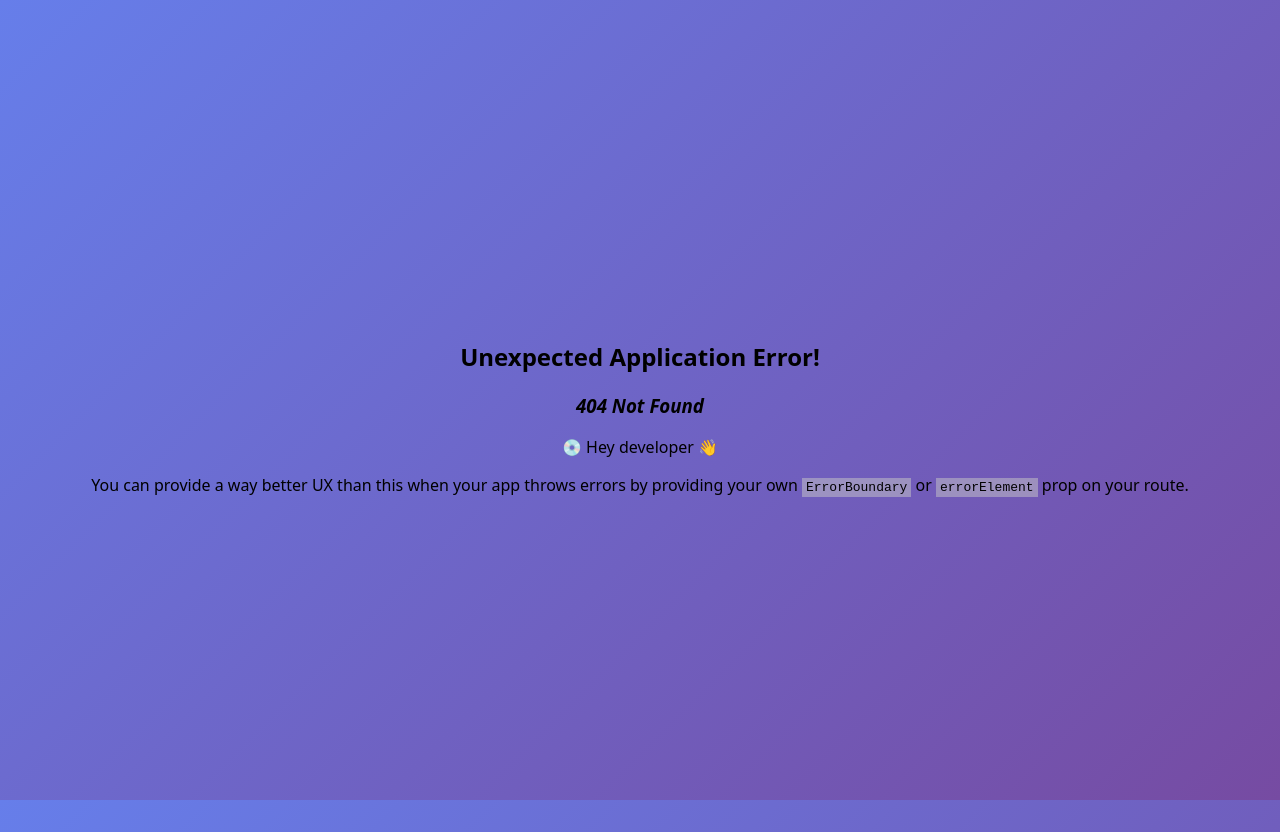
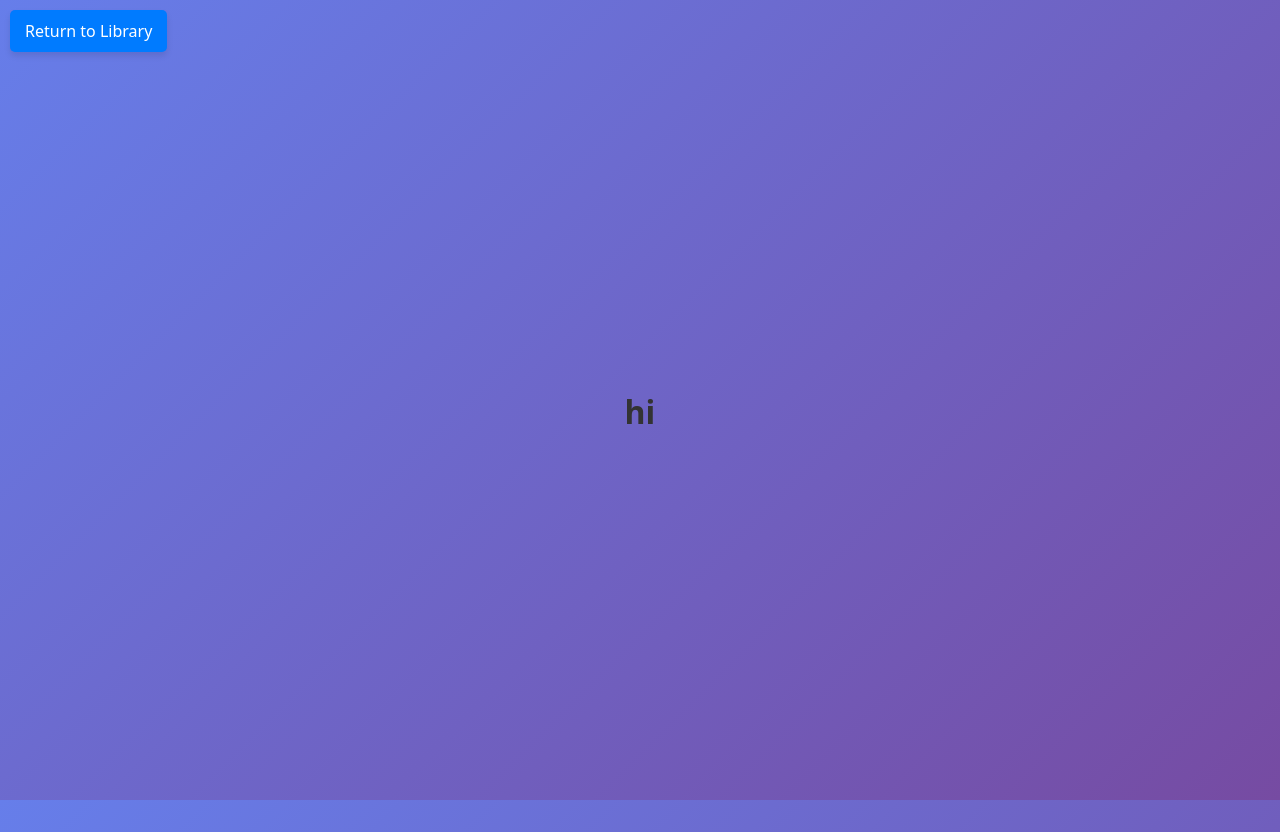
Before and after one commit to DanielFreeman068/react_components, a React (Create React App) app: page /footer in a window 1280 px wide. Before the commit this address had no page. Built offline with nearby package versions, Linux system fonts and the light colour scheme.

Commit message:
basic setup to start my footer component

```diff
--- a/src/index.js
+++ b/src/index.js
@@ -3,6 +3,7 @@ import ReactDOM from 'react-dom/client';
 import './pages/css/index.css';
 import App from './pages/App.jsx';
 import Profile from './pages/profile-card.jsx'
+import Footer from './pages/footer.jsx'
 // Import necessary components for routing
 import { createBrowserRouter, RouterProvider } from 'react-router-dom';
 
@@ -10,6 +11,7 @@ import { createBrowserRouter, RouterProvider } from 'react-router-dom';
 const router = createBrowserRouter([
   { path: '/', element: <App /> },
   { path: '/profile-card', element: <Profile /> },
+  { path: '/footer', element: <Footer /> },
   // Add more routes as needed
 ])
 
--- a/src/pages/App.jsx
+++ b/src/pages/App.jsx
@@ -4,7 +4,7 @@ function App() {
       <h1>React Components Library</h1>
       <div class="components-grid">
         <div class="component-card"><a href="/profile-card">Profile Card</a></div>
-        <div class="component-card"><a href="/">TBD</a></div>
+        <div class="component-card"><a href="/footer">Footer</a></div>
         <div class="component-card"><a href="/">TBD</a></div>
         <div class="component-card"><a href="/">TBD</a></div>
       </div>
--- /dev/null
+++ b/src/pages/components/footer/Footer-Theme.jsx
@@ -0,0 +1,21 @@
+import { useState } from 'react';
+import style from './Footer.css'
+import { FaGithub, FaLinkedin, FaInstagram, FaFacebook } from "react-icons/fa";
+import { FaXTwitter } from "react-icons/fa6";
+
+function Footer_Theme({logoImage, about, faqs, home, contact, socialLinks}) {
+    const [isOpen, setIsOpen] = useState(false);
+    const iconStyle = {
+        width: "25px",
+        height: "25px",
+        margin: "0 10px",
+        cursor: 'pointer',
+    };
+    return (
+        <div className="footer-background" style={style}>
+            <h1>hi</h1>
+        </div>
+    )
+}
+
+export default Footer_Theme
--- /dev/null
+++ b/src/pages/footer.jsx
@@ -0,0 +1,37 @@
+import Footer_Theme from './components/footer/Footer-Theme.jsx'
+function Footer(){
+    // define variables
+    let info = {
+        logoImage: "https://res.cloudinary.com/dehoobuso/image/upload/v1731377347/full-cloud-tasks/dog10.jpg.jpg",
+        about: "/about",
+        faqs: "/faqs",
+        home: "/",
+        contact: "/contact",
+        socialLinks: {
+            github: "https://github.com/johndoe",
+            instagram: "https://instagram.com/johndoe",
+            facebook: "https://facebook.com/johndoe",
+            twitter: "https://twitter.com/johndoe",
+            linkedIn: "https://linkedIn.com/johndoe"
+        },
+    }
+    return(
+        <>
+    <a href="/" style={{
+        position: 'absolute',
+        top: '10px',
+        left: '10px',
+        backgroundColor: '#007BFF',
+        color: '#fff',
+        padding: '10px 15px',
+        borderRadius: '5px',
+        textDecoration: 'none',
+        boxShadow: '0 4px 6px rgba(0, 0, 0, 0.1)'
+        }}>Return to Library</a>
+
+        <Footer_Theme logoImage = {info.logoImage} about = {info.about} faqs = {info.faqs} home = {info.home} contact = {info.contact} socialLinks = {info.socialLinks}/>
+        </>
+    )
+}
+
+export default Footer;
--- a/src/pages/profile-card.jsx
+++ b/src/pages/profile-card.jsx
@@ -1,4 +1,4 @@
-import ProfileCard from './components/profile-card/profile-card-component'
+import ProfileCard from './components/profile-card/Profile-card-component.jsx'
 function Profile(){
     // define variables
     let info = {
```
Also changed, not shown: src/pages/components/footer/Footer.css (added).
